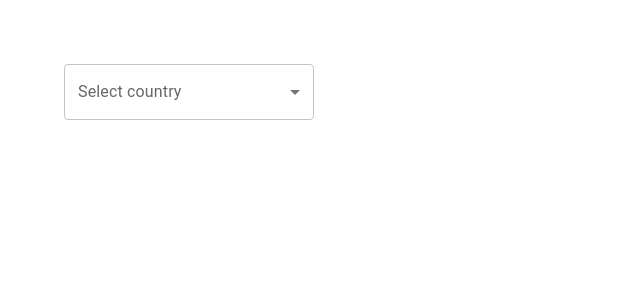
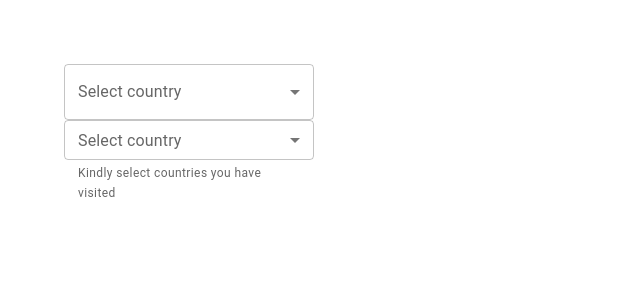
Before and after one commit to jerrydayne/material-ui-demo, a React (Create React App) app: page / in a window 1280 px wide. Shown: the top 300 px of the page, without its empty margins (0-640 px from the left). Built offline with nearby package versions, Linux system fonts and the light colour scheme.

Commit message:
Select multiple

```diff
--- a/src/components/MuiSelect.tsx
+++ b/src/components/MuiSelect.tsx
@@ -2,10 +2,21 @@ import { Box, TextField, MenuItem } from "@mui/material";
 import { useState } from "react";
 
 const MuiSelect = () => {
+    //for single select
     const [country, setCountry] = useState('')
+    console.log(country)
     const handleChange = (event: React.ChangeEvent<HTMLInputElement>) => {
         setCountry(event.target.value as string)
     }
+
+    //for multiple select
+    const [countries, setCountries] = useState<string[]>([])
+    console.log(countries)
+    const handleMultipleSelectionChange = (event: React.ChangeEvent<HTMLInputElement>) => {
+        const value = event.target.value
+        setCountries(typeof value === 'string' ? value.split(',') : value)
+    }
+
   return (
     <Box width='250px' >
       <TextField
@@ -14,6 +25,26 @@ const MuiSelect = () => {
         value={country}
         onChange={handleChange}
         fullWidth
+        >
+        <MenuItem value='kE'>Kenya</MenuItem>
+        <MenuItem value='NG'>Nigeria</MenuItem>
+        <MenuItem value='GH'>Ghana</MenuItem>
+        <MenuItem value='RW'>Rwanda</MenuItem>
+      </TextField>
+
+      {/**Multiple Selection */}
+      <TextField
+        label='Select country'
+        select
+        value={countries}
+        onChange={handleMultipleSelectionChange}
+        fullWidth
+        SelectProps={{
+            multiple: true
+        }}
+        size='small'
+        color='secondary'
+        helperText='Kindly select countries you have visited'
         >
         <MenuItem value='kE'>kENYA</MenuItem>
         <MenuItem value='NG'>Nigeria</MenuItem>
```
